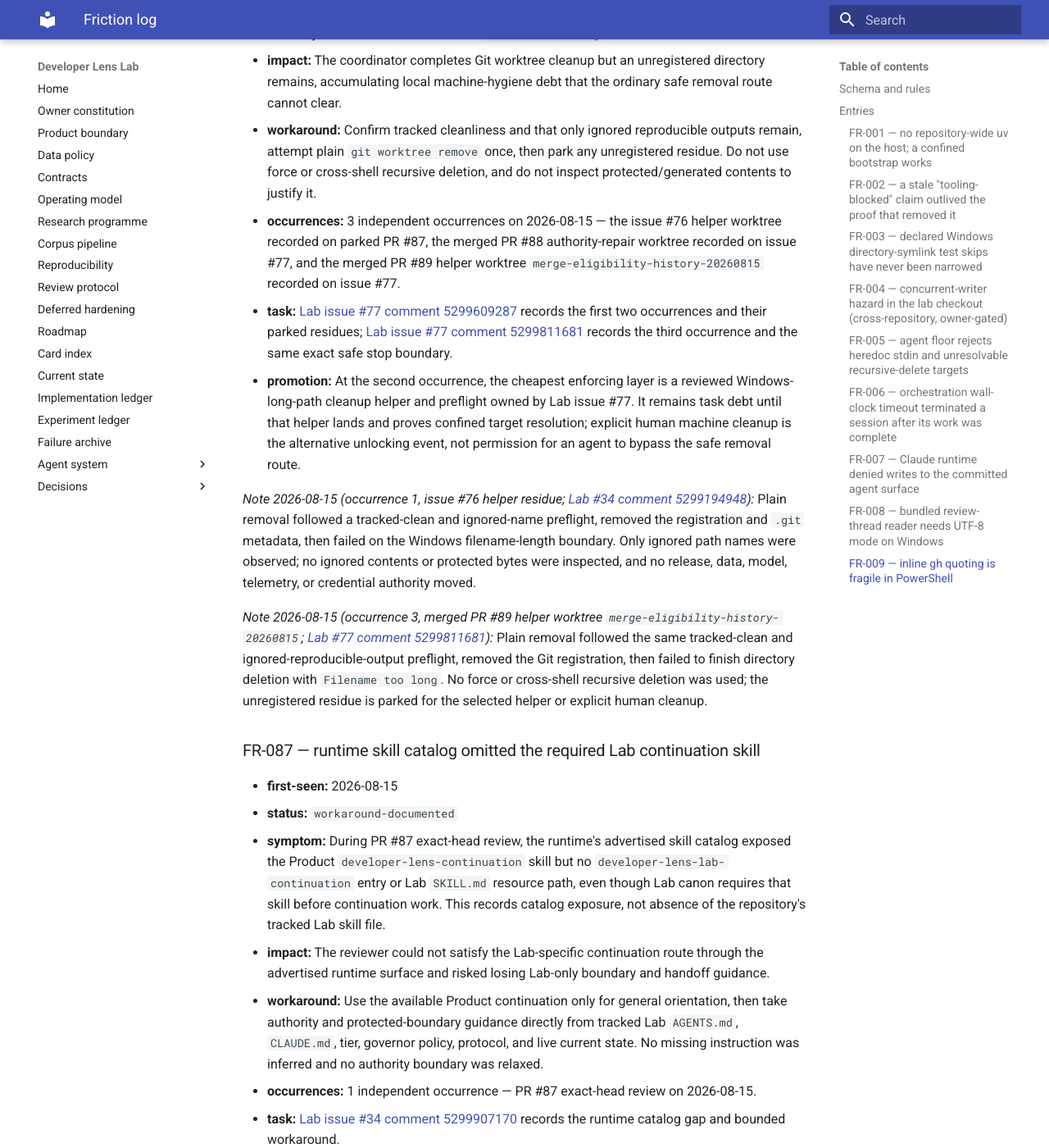
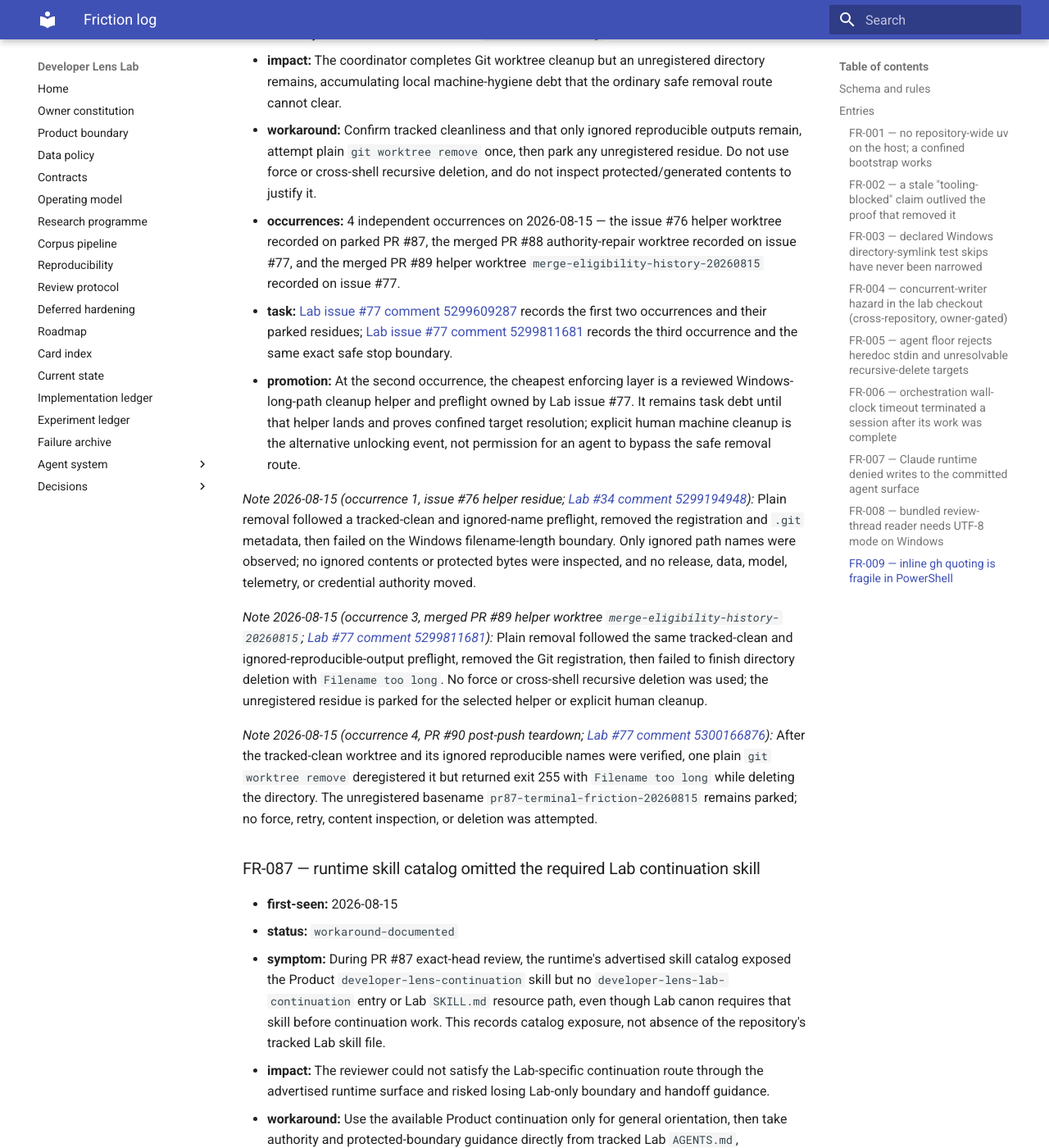
Before and after one commit to Chris0Jeky/developer-lens-lab, an MkDocs documentation site: the page built from docs/agent-system/FRICTION_LOG.md, in a window 1280 px wide and 1400 px high, scrolled down 71846 px. Shown: the whole window at 82% size. Built offline with MkDocs 1.6.1 and Material for MkDocs 9.7.7, drawn with Linux system fonts in a browser that asks for light colours.

Commit message:
docs: record cleanup friction

```diff
--- a/docs/agent-system/FRICTION_LOG.md
+++ b/docs/agent-system/FRICTION_LOG.md
@@ -2531,7 +2531,7 @@ numbering note remains the factual state at the moment FR-084 first landed.
 - **workaround:** Confirm tracked cleanliness and that only ignored reproducible outputs remain,
   attempt plain `git worktree remove` once, then park any unregistered residue. Do not use force or
   cross-shell recursive deletion, and do not inspect protected/generated contents to justify it.
-- **occurrences:** 3 independent occurrences on 2026-08-15 — the issue #76 helper worktree recorded
+- **occurrences:** 4 independent occurrences on 2026-08-15 — the issue #76 helper worktree recorded
   on parked PR #87, the merged PR #88 authority-repair worktree recorded on issue #77, and the
   merged PR #89 helper worktree `merge-eligibility-history-20260815` recorded on issue #77.
 - **task:** [Lab issue #77 comment 5299609287](https://github.com/Chris0Jeky/developer-lens-lab/issues/77#issuecomment-5299609287)
@@ -2557,6 +2557,13 @@ Plain removal followed the same tracked-clean and ignored-reproducible-output pr
 Git registration, then failed to finish directory deletion with `Filename too long`. No force or
 cross-shell recursive deletion was used; the unregistered residue is parked for the selected helper
 or explicit human cleanup.
+
+_Note 2026-08-15 (occurrence 4, PR #90 post-push teardown; [Lab #77 comment
+5300166876](https://github.com/Chris0Jeky/developer-lens-lab/issues/77#issuecomment-5300166876)):_
+After the tracked-clean worktree and its ignored reproducible names were verified, one plain
+`git worktree remove` deregistered it but returned exit 255 with `Filename too long` while deleting
+the directory. The unregistered basename `pr87-terminal-friction-20260815` remains parked; no force,
+retry, content inspection, or deletion was attempted.
 
 ### FR-087 — runtime skill catalog omitted the required Lab continuation skill
 
```
